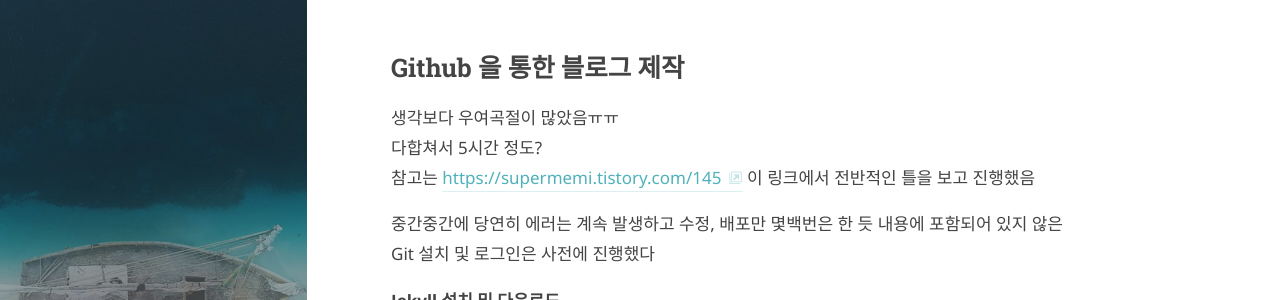
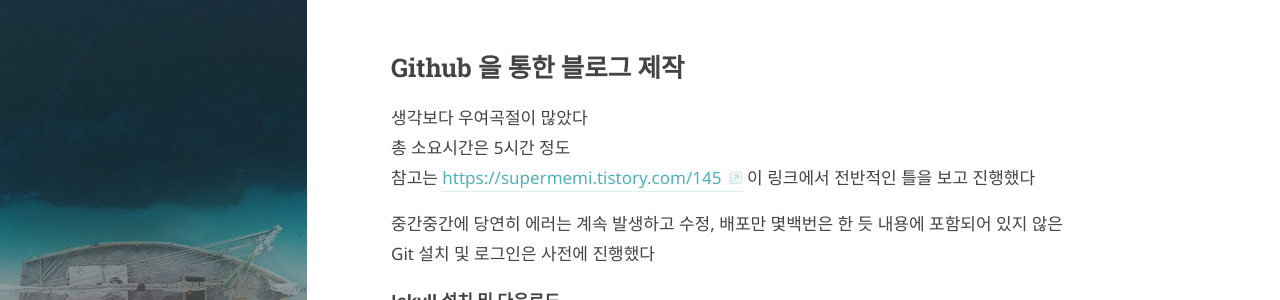
Before and after one commit to DevJericho/DevJericho.github.io, a Jekyll site: the page built from _posts/2023-04-16-first_post.md, in a window 1280 px wide and 900 px high. Shown: the part 203-503 px from the top of the window. Built offline with Jekyll 4.4.1, drawn with Linux system fonts in a browser that asks for light colours; some web fonts are replaced.

Commit message:
change post

```diff
--- a/_posts/2023-04-16-first_post.md
+++ b/_posts/2023-04-16-first_post.md
@@ -8,9 +8,9 @@ last_modified_at: "2023-04-16 00:00:00 +0900"
 
 Github 을 통한 블로그 제작
 --
-생각보다 우여곡절이 많았음ㅠㅠ<br/>
-다합쳐서 5시간 정도?<br/>
-참고는 [https://supermemi.tistory.com/145](https://supermemi.tistory.com/145) 이 링크에서 전반적인 틀을 보고 진행했음<br/>
+생각보다 우여곡절이 많았다<br/>
+총 소요시간은 5시간 정도<br/>
+참고는 [https://supermemi.tistory.com/145](https://supermemi.tistory.com/145) 이 링크에서 전반적인 틀을 보고 진행했다<br/>
 
 중간중간에 당연히 에러는 계속 발생하고 수정, 배포만 몇백번은 한 듯
 내용에 포함되어 있지 않은 Git 설치 및 로그인은 사전에 진행했다<br/>
@@ -29,9 +29,8 @@ gem install jekyll
 환경변수 경로 변경,, Ruby 내에서 설치경로 변경 등등 검색하고 이것저것 해봐도 모두 실패
 - 해결: 기존 설치되어 있는 정보 모두 삭제 후 admin 계정으로 새로 계정을 추가한 뒤 해당 계정에서 설치를 진행해서 정상적으로 성공 ( 삭제 안하고 해서 삽질 +1)
 
-설치 이후에는 기본 페이지로 테스트 해본 뒤 본격적으로  jekyll을 이용해서 테마를 변경한다
-
-배포되고 있는 테마가 많아서 고민하다가 선택했음
+**설치 이후에는 기본 페이지로 테스트 해본 뒤 본격적으로  jekyll을 이용해서 테마를 변경한다** <br/>
+배포되고 있는 테마가 많아서 고민하다가 선택했음<br/>
 
 그 다음에는 쭉쭉 진행이 되다 진행이 막힌경우가 생겼다
 
```
